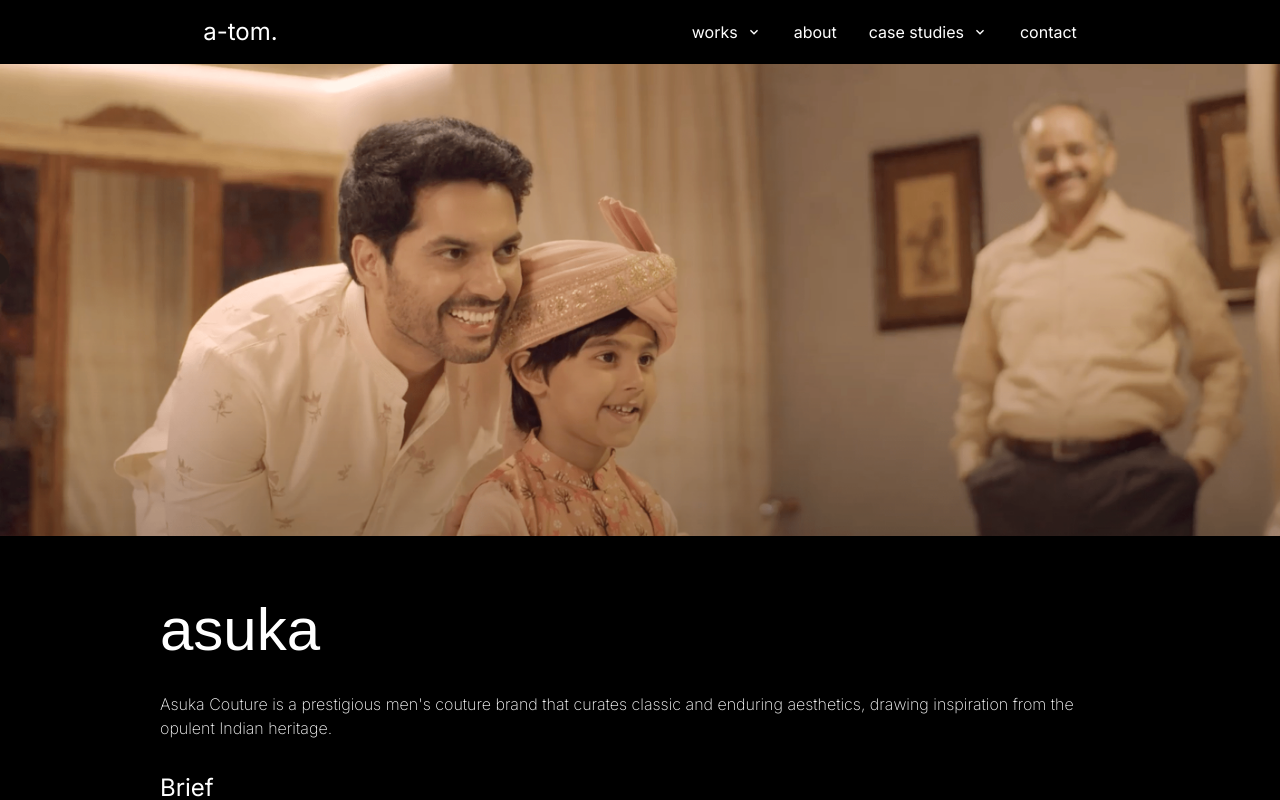
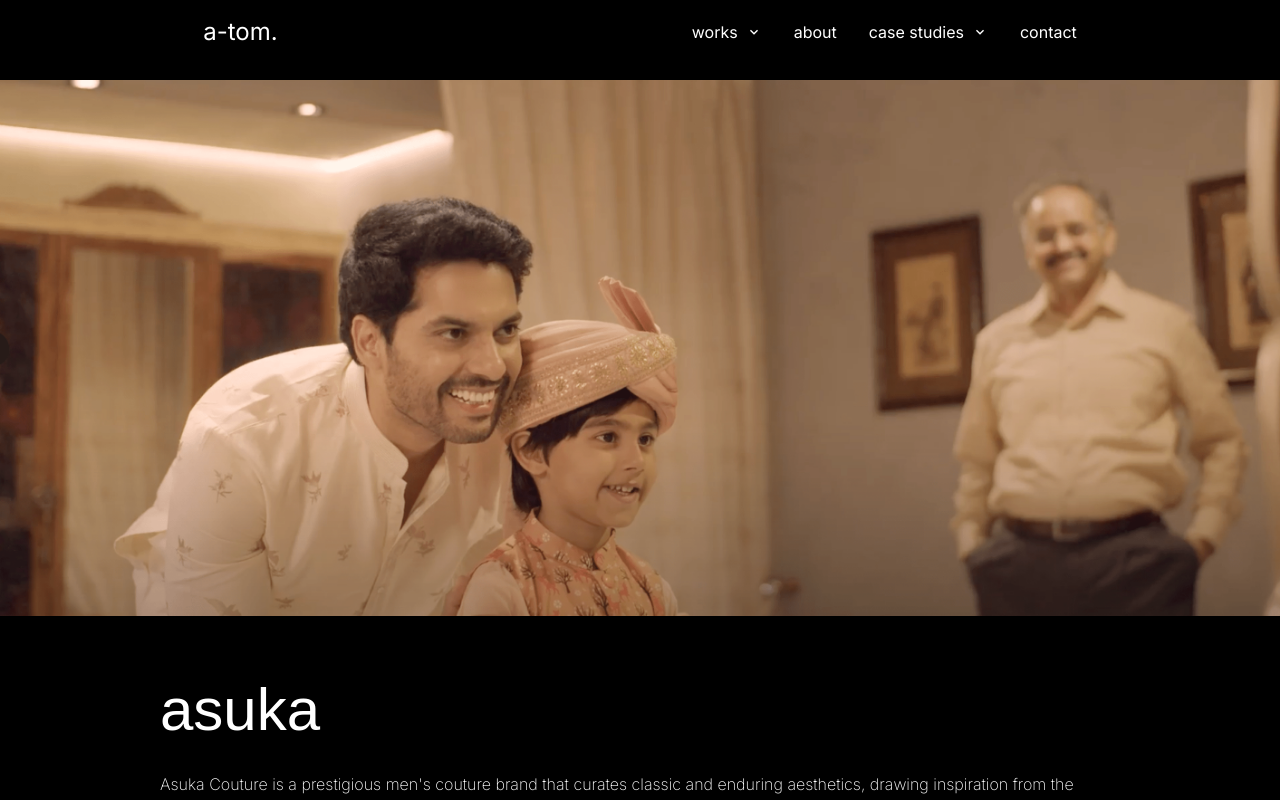
Before and after one commit to haseebbsal/craft9Studios, a Next.js app: page /asuka in a window 1280 px wide. Shown: the top 800 px of the page. Built offline with nearby package versions, Linux system fonts and the light colour scheme; a web font is replaced by a local one.

Commit message:
pushing files

```diff
--- a/src/app/asuka/page.tsx
+++ b/src/app/asuka/page.tsx
@@ -8,7 +8,7 @@
     return (
         <>
             <div className="flex flex-col gap-16">
-                <div className="h-auto">
+                <div className="h-auto pt-[9rem] sm:pt-20">
                     <Image className="w-full h-full" src={'/images/asuka/asuka-banner.png'} alt="asuka banner" width={500} height={800}/>
                 </div>
                 <div className="sm:px-40 px-16 flex flex-col gap-8">
```
